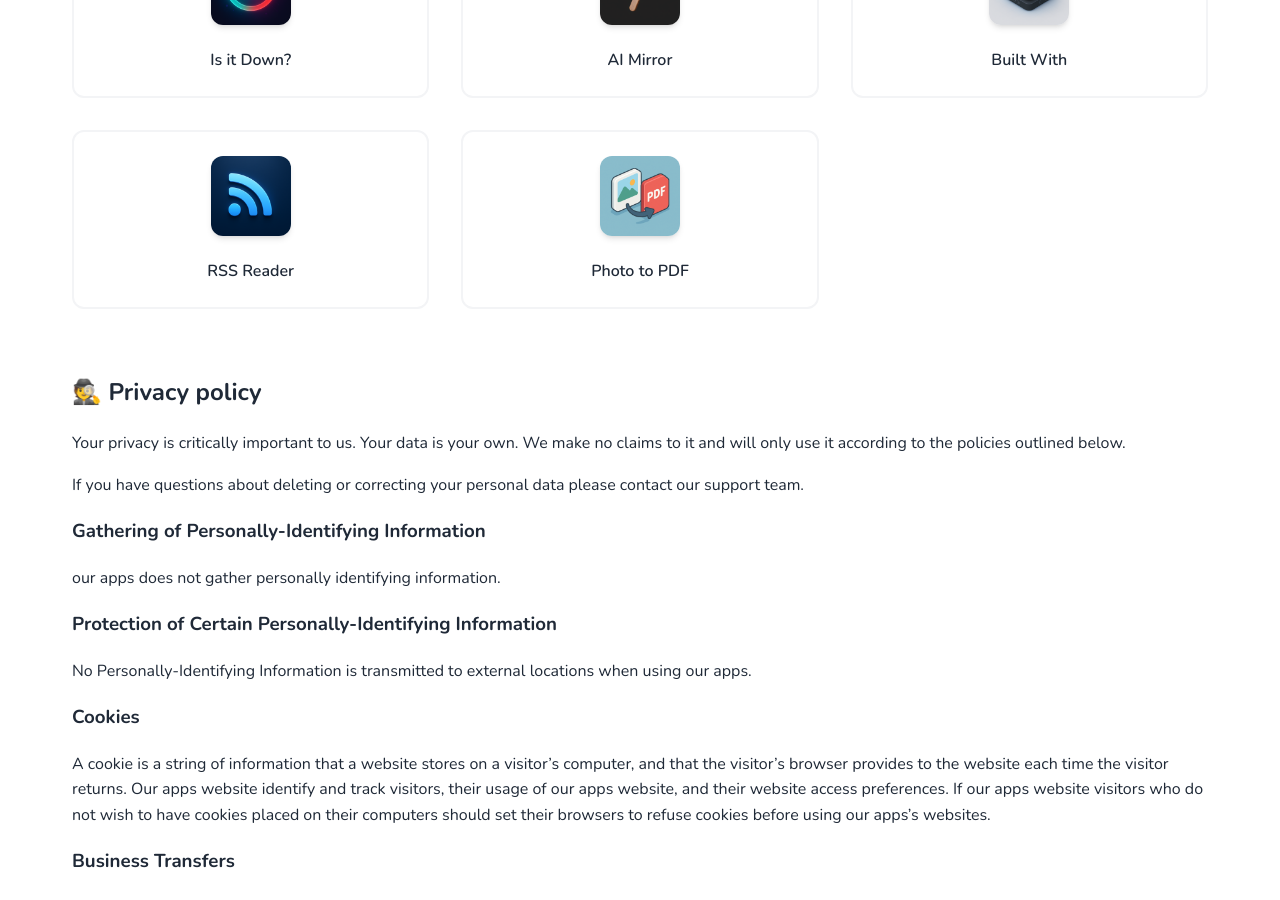
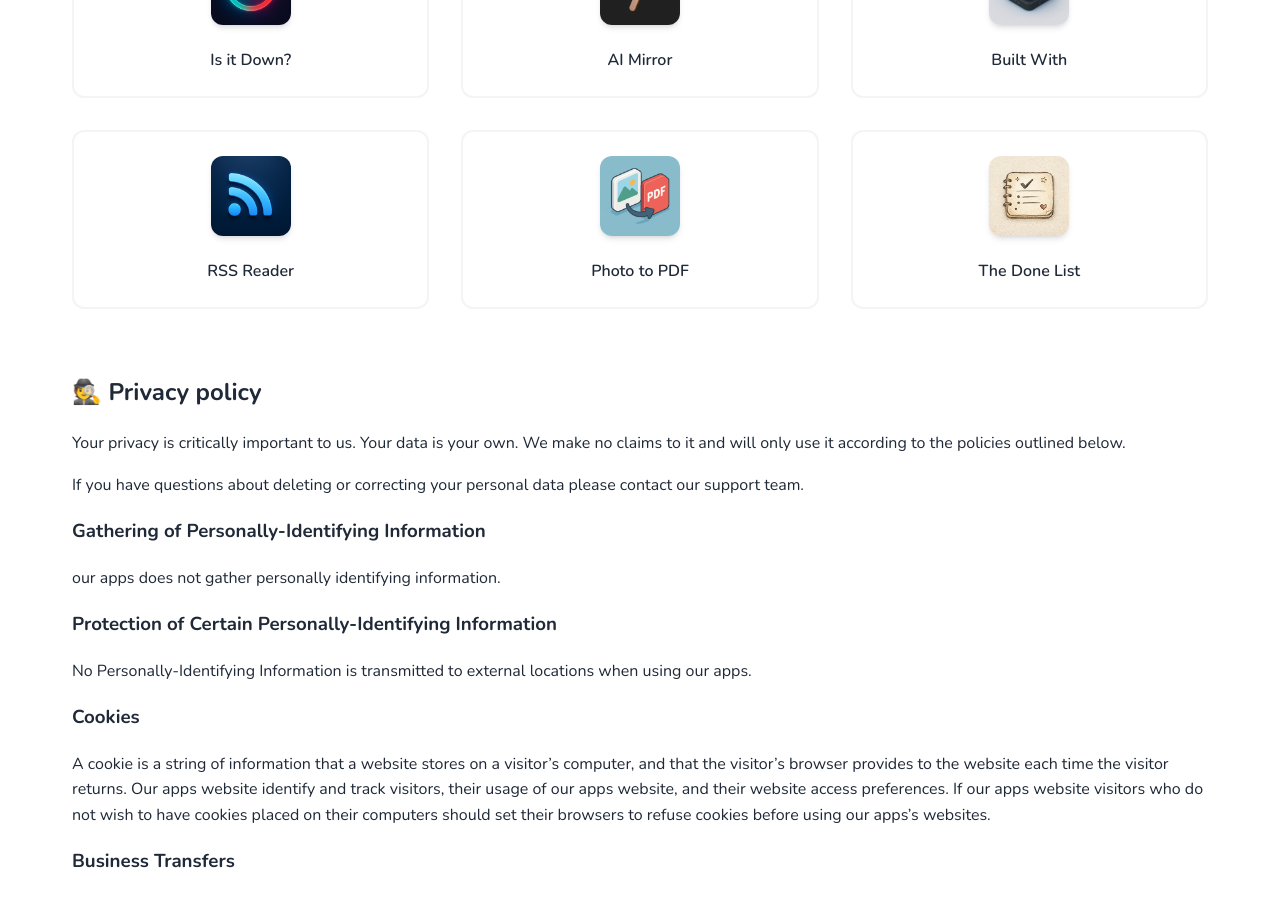
Before and after one commit to pmstani/pmstani.github.io, a Jekyll site: the page built from index.md, in a window 1280 px wide and 900 px high, scrolled down 4942 px. Built offline with Jekyll 4.4.1, drawn with Linux system fonts in a browser that asks for light colours.

Commit message:
✨ The Done List - last app for 2025 🍾

```diff
--- a/apps.json
+++ b/apps.json
@@ -396,5 +396,11 @@
     "app_name": "Photo to PDF",
     "app_description": "Convert Photos to PDF",
     "image_url": "https://pmstani.github.io/img/apps/photo2pdf.png"
+  },
+  {
+    "app_url": "https://apps.apple.com/app/6757187147",
+    "app_name": "The Done List",
+    "app_description": "Your Daily Scrapbook",
+    "image_url": "https://pmstani.github.io/img/apps/thedonelist.png"
   }
 ]
--- a/index.md
+++ b/index.md
@@ -405,6 +405,12 @@ layout: default
       <div class="app-name">Photo to PDF</div>
     </a>
   </div>
+  <div class="app-item">
+    <a href="https://apps.apple.com/app/id6757187147" title="The Done List">
+      <img src="/img/apps/thedonelist.png" alt="The Done List">
+      <div class="app-name">The Done List</div>
+    </a>
+  </div>
 </div>
 
 ## 🕵️ Privacy policy {#privacy}
```
Also changed, not shown: img/apps/thedonelist.png (added).
